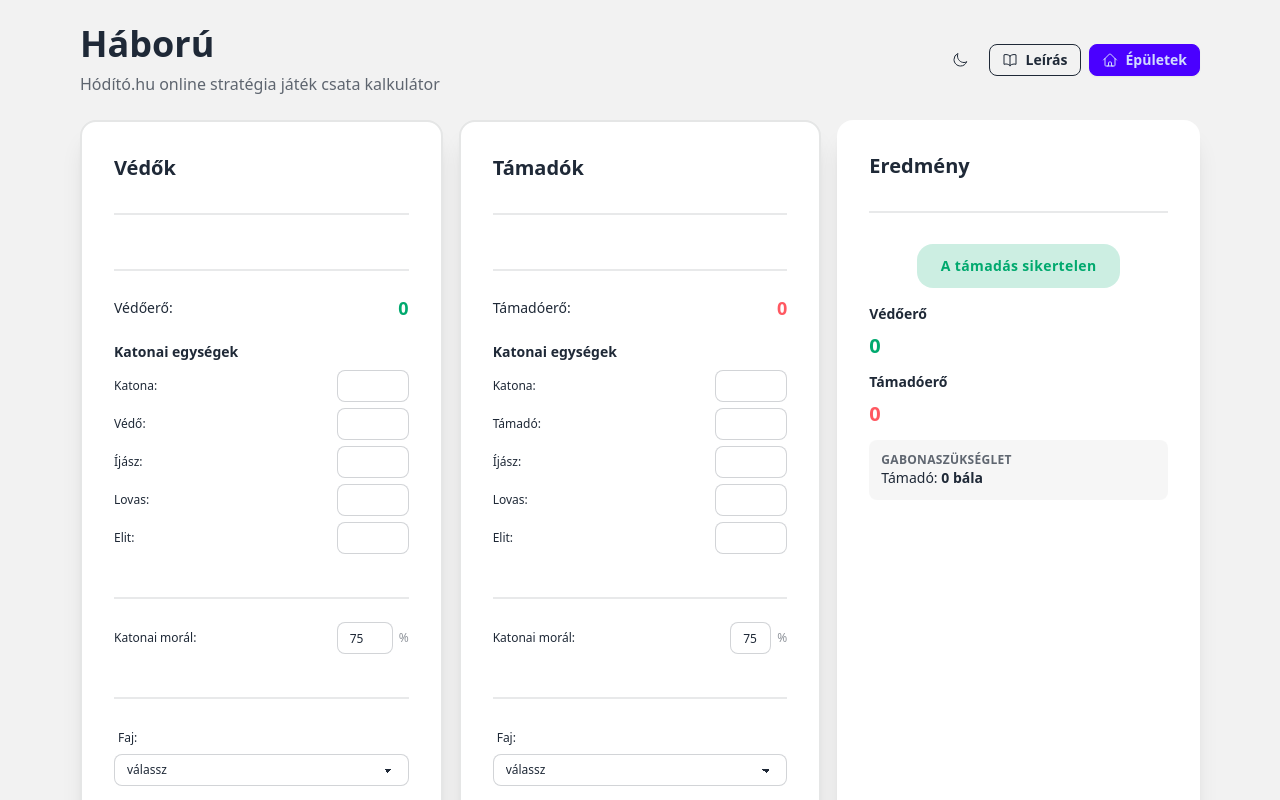
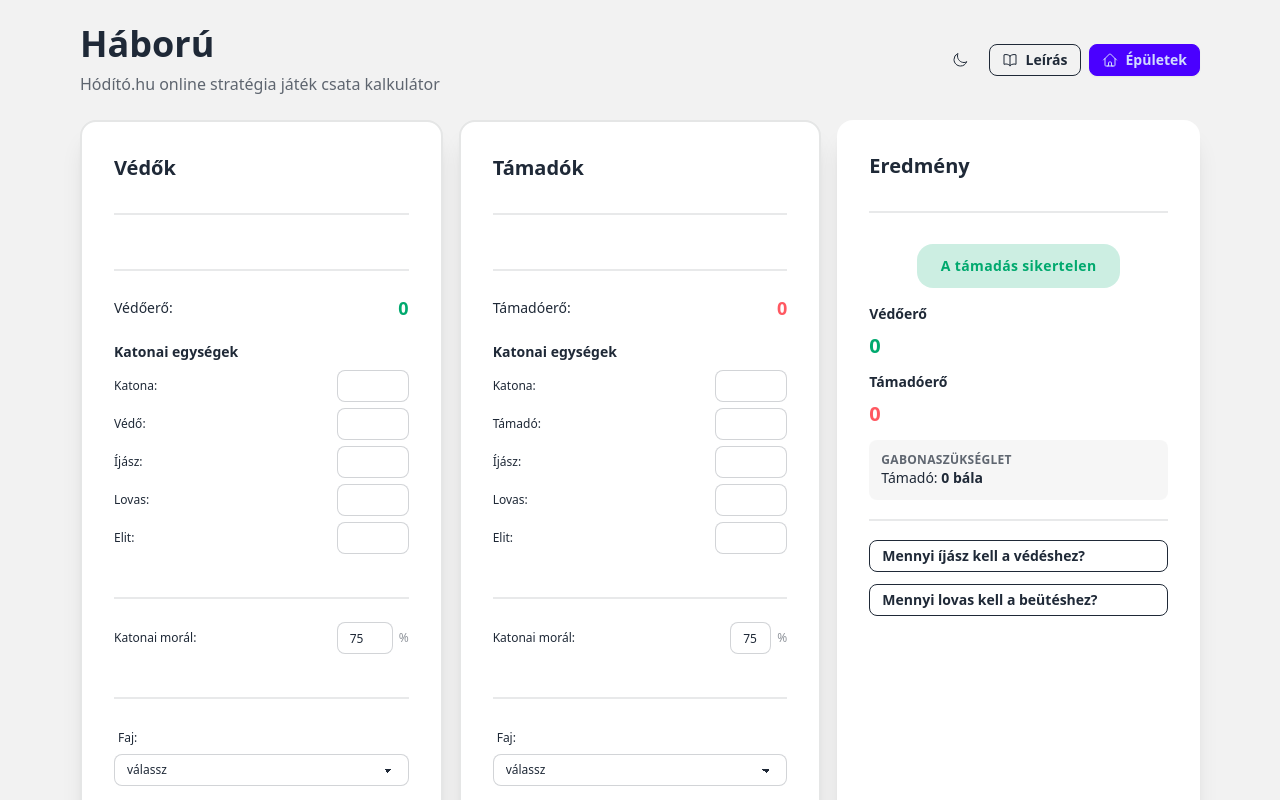
Before and after one commit to velvet07/hodito, a React app: page / in a window 1280 px wide. Shown: the top 800 px of the page. Built offline with nearby package versions, Linux system fonts and the light colour scheme.

Commit message:
Add war calculator helper buttons

```diff
--- a/src/calculations/war-calculator.ts
+++ b/src/calculations/war-calculator.ts
@@ -21,6 +21,8 @@ function getTowerCapacityMultiplier(faj: Race, elohalott_szint = 0): number {
 }
 
 export class WarCalculator {
+  private static readonly MAX_UNIT_SEARCH = 10_000_000;
+
   // Védőerő számítás
   static calculateDefense(settings: WarSettings): number {
     const { katona, vedo = 0, tamado, ijsz, lovas, elit, faj, katonai_moral,
@@ -184,4 +186,88 @@ export class WarCalculator {
       gabonaszukseglet
     };
   }
+
+  static calculateRequiredArchersForDefense(settings: WarSettings, targetAttack: number): number | null {
+    const baseDefense = this.calculateDefense(settings);
+    if (targetAttack <= baseDefense) {
+      return 0;
+    }
+
+    const baseArchers = settings.ijsz || 0;
+    let high = 1;
+
+    const requiredDefense = targetAttack;
+
+    const defenseWith = (additional: number) =>
+      this.calculateDefense({
+        ...settings,
+        ijsz: baseArchers + additional
+      });
+
+    let testDefense = defenseWith(high);
+    while (high <= this.MAX_UNIT_SEARCH && testDefense < requiredDefense) {
+      high *= 2;
+      testDefense = defenseWith(high);
+    }
+
+    if (high > this.MAX_UNIT_SEARCH) {
+      return null;
+    }
+
+    let low = Math.floor(high / 2);
+
+    while (low < high) {
+      const mid = Math.floor((low + high) / 2);
+      const defense = defenseWith(mid);
+      if (defense >= requiredDefense) {
+        high = mid;
+      } else {
+        low = mid + 1;
+      }
+    }
+
+    return low;
+  }
+
+  static calculateRequiredCavalryForAttack(settings: WarSettings, targetDefense: number): number | null {
+    const requiredAttack = targetDefense + 1; // szükséges a védelem áttöréséhez
+    const baseAttack = this.calculateAttack(settings);
+
+    if (baseAttack >= requiredAttack) {
+      return 0;
+    }
+
+    const baseCavalry = settings.lovas || 0;
+    let high = 1;
+
+    const attackWith = (additional: number) =>
+      this.calculateAttack({
+        ...settings,
+        lovas: baseCavalry + additional
+      });
+
+    let testAttack = attackWith(high);
+    while (high <= this.MAX_UNIT_SEARCH && testAttack < requiredAttack) {
+      high *= 2;
+      testAttack = attackWith(high);
+    }
+
+    if (high > this.MAX_UNIT_SEARCH) {
+      return null;
+    }
+
+    let low = Math.floor(high / 2);
+
+    while (low < high) {
+      const mid = Math.floor((low + high) / 2);
+      const attack = attackWith(mid);
+      if (attack >= requiredAttack) {
+        high = mid;
+      } else {
+        low = mid + 1;
+      }
+    }
+
+    return low;
+  }
 }
--- a/src/components/WarCalculator.tsx
+++ b/src/components/WarCalculator.tsx
@@ -143,6 +143,10 @@ const WarCalculatorComponent: React.FC = () => {
   const [tamadoEpuletlista, setTamadoEpuletlista] = useState('');
   const [vedoBarakkCount, setVedoBarakkCount] = useState<number | null>(null);
   const [tamadoBarakkCount, setTamadoBarakkCount] = useState<number | null>(null);
+  const [archerRequirement, setArcherRequirement] = useState<number | undefined>(undefined);
+  const [cavalryRequirement, setCavalryRequirement] = useState<number | undefined>(undefined);
+  const [archerCalcError, setArcherCalcError] = useState<string | null>(null);
+  const [cavalryCalcError, setCavalryCalcError] = useState<string | null>(null);
 
   const handleTudomanyHonapjaToggle = useCallback((value: boolean) => {
     setVedoSettings(prev => (prev.tudomany_honapja === value ? prev : { ...prev, tudomany_honapja: value }));
@@ -387,6 +391,55 @@ const WarCalculatorComponent: React.FC = () => {
     () => Array.from({ length: tamadoTabornokMax + 1 }, (_, index) => index),
     [tamadoTabornokMax]
   );
+
+  useEffect(() => {
+    setArcherRequirement(undefined);
+    setCavalryRequirement(undefined);
+    setArcherCalcError(null);
+    setCavalryCalcError(null);
+  }, [vedoResults.vedoero, tamadoResults.tamadoero]);
+
+  const handleArcherRequirement = useCallback(() => {
+    setArcherCalcError(null);
+    if (!hasVedoData) {
+      setArcherRequirement(undefined);
+      setArcherCalcError('Add meg a védő adatait a számításhoz.');
+      return;
+    }
+    if (!hasTamadoData) {
+      setArcherRequirement(undefined);
+      setArcherCalcError('Add meg a támadó adatait a számításhoz.');
+      return;
+    }
+    const result = WarCalculator.calculateRequiredArchersForDefense(vedoSettings, tamadoResults.tamadoero);
+    if (result === null) {
+      setArcherRequirement(undefined);
+      setArcherCalcError('A számítás nem sikerült. Próbáld meg pontosítani az adatokat.');
+      return;
+    }
+    setArcherRequirement(result);
+  }, [hasVedoData, hasTamadoData, vedoSettings, tamadoResults.tamadoero]);
+
+  const handleCavalryRequirement = useCallback(() => {
+    setCavalryCalcError(null);
+    if (!hasVedoData) {
+      setCavalryRequirement(undefined);
+      setCavalryCalcError('Add meg a védő adatait a számításhoz.');
+      return;
+    }
+    if (!hasTamadoData) {
+      setCavalryRequirement(undefined);
+      setCavalryCalcError('Add meg a támadó adatait a számításhoz.');
+      return;
+    }
+    const result = WarCalculator.calculateRequiredCavalryForAttack(tamadoSettings, vedoResults.vedoero);
+    if (result === null) {
+      setCavalryRequirement(undefined);
+      setCavalryCalcError('A számítás nem sikerült. Próbáld meg pontosítani az adatokat.');
+      return;
+    }
+    setCavalryRequirement(result);
+  }, [hasVedoData, hasTamadoData, tamadoSettings, vedoResults.vedoero]);
 
   return (
     <div className="min-h-screen bg-base-200">
@@ -937,6 +990,44 @@ const WarCalculatorComponent: React.FC = () => {
                   </p>
                 </div>
 
+                <div className="divider"></div>
+                <div className="space-y-3">
+                  <div>
+                    <button
+                      type="button"
+                      className="btn btn-outline btn-sm w-full justify-between"
+                      onClick={handleArcherRequirement}
+                    >
+                      Mennyi íjász kell a védéshez?
+                    </button>
+                    {archerCalcError && <p className="text-xs text-error mt-1">{archerCalcError}</p>}
+                    {archerRequirement !== undefined && !archerCalcError && (
+                      <p className="text-xs text-base-content mt-1">
+                        {archerRequirement === 0
+                          ? 'A jelenlegi íjász mennyiség elegendő a támadás kivédéséhez.'
+                          : `Legalább ${formatNumber(archerRequirement)} új íjászra van szükség a védelemhez.`}
+                      </p>
+                    )}
+                  </div>
+                  <div>
+                    <button
+                      type="button"
+                      className="btn btn-outline btn-sm w-full justify-between"
+                      onClick={handleCavalryRequirement}
+                    >
+                      Mennyi lovas kell a beütéshez?
+                    </button>
+                    {cavalryCalcError && <p className="text-xs text-error mt-1">{cavalryCalcError}</p>}
+                    {cavalryRequirement !== undefined && !cavalryCalcError && (
+                      <p className="text-xs text-base-content mt-1">
+                        {cavalryRequirement === 0
+                          ? 'A jelenlegi lovas mennyiség elegendő a védelem áttöréséhez.'
+                          : `Legalább ${formatNumber(cavalryRequirement)} új lovas szükséges a sikeres támadáshoz.`}
+                      </p>
+                    )}
+                  </div>
+                </div>
+
               </div>
             </div>
             </div>
```
